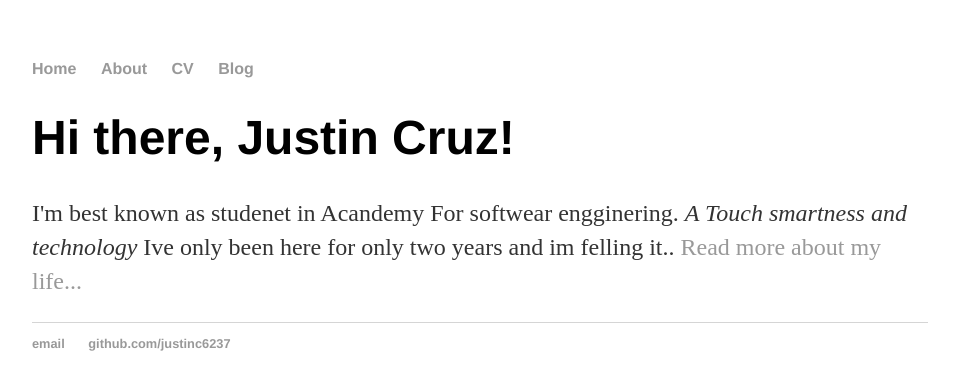
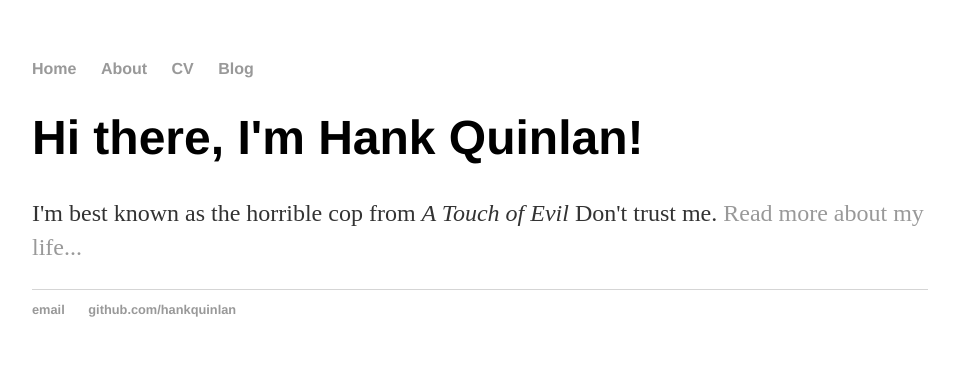
Before and after one commit to Justinc6237/Justinc6237.github.io, a Jekyll site: the page built from index.html, in a window 1280 px wide. Shown: the top 390 px of the page, without its empty margins (160-1115 px from the left). Built offline with Jekyll 4.4.1, drawn with Linux system fonts in a browser that asks for light colours.

Commit message:
Update index.html

```diff
--- a/index.html
+++ b/index.html
@@ -1,30 +1,8 @@
-<!DOCTYPE html>
-<html>
-	<head>
-		<title> Justin Cruz,</title>
-		<!-- link to main stylesheet -->
-		<link rel="stylesheet" type="text/css" href="/css/main.css">
-	</head>
-	<body>
-		<nav>
-    		<ul>
-        		<li><a href="/">Home</a></li>
-	        	<li><a href="/about">About</a></li>
-        		<li><a href="/cv">CV</a></li>
-        		<li><a href="/blog">Blog</a></li>
-    		</ul>
-		</nav>
-		<div class="container">
-    		<div class="blurb">
-        		<h1>Hi there, Justin Cruz!</h1>
-				<p>I'm best known as studenet in Acandemy For softwear engginering. <em>A Touch smartness and technology </em> Ive only been here for only two years and im felling it.. <a href="/about">Read more about my life...</a></p>
-    		</div><!-- /.blurb -->
-		</div><!-- /.container -->
-		<footer>
-    		<ul>
-        		<li><a href="justinc6237@afsenyc.org">email</a></li>
-        		<li><a href="https://github.com/justinc6237">github.com/justinc6237</a></li>
-			</ul>
-		</footer>
-	</body>
-</html>
+---
+layout: default
+title: Hank Quinlan, Horrible Cop
+---
+<div class="blurb">
+	<h1>Hi there, I'm Hank Quinlan!</h1>
+	<p>I'm best known as the horrible cop from <em>A Touch of Evil</em> Don't trust me. <a href="/about">Read more about my life...</a></p>
+</div><!-- /.blurb -->
```
